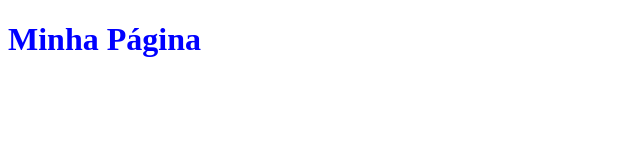
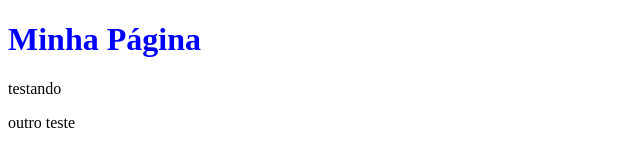
Before and after one commit to Desenvolvedor-FrontEnd-React-T5/m1s04, a plain HTML site: page index.html in a window 1280 px wide. Shown: the whole page, without its empty margins (0-640 px from the left). Drawn offline with Linux system fonts and the light colour scheme.

Commit message:
add uns paragrafos

```diff
--- a/index.html
+++ b/index.html
@@ -9,5 +9,7 @@
 </head>
 <body>
     <h1>Minha Página</h1>
+    <p>testando</p>
+    <p>outro teste</p>
 </body>
 </html>
```
